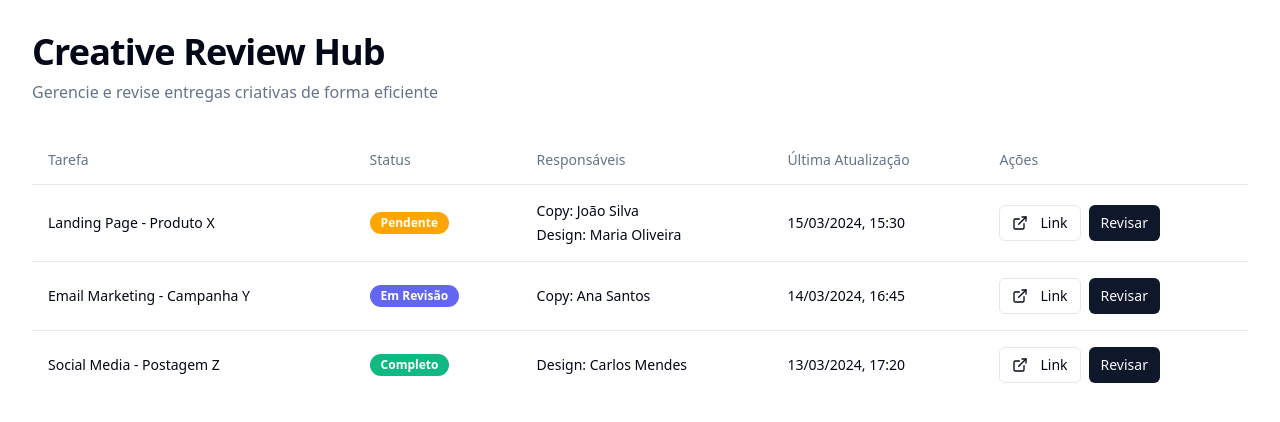
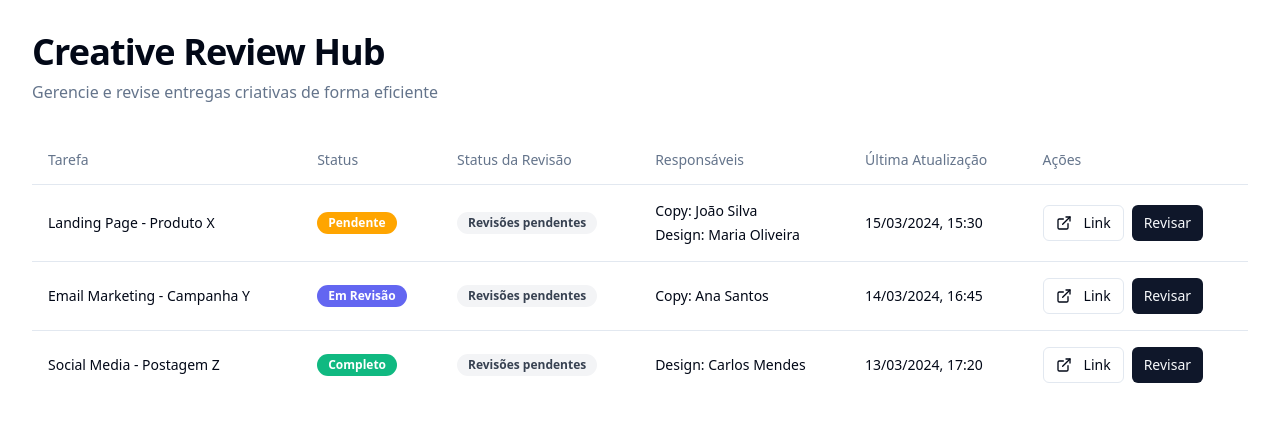
Before and after one commit to le0nam6/creative-checklist-hub, a React (Vite) app: page / in a window 1280 px wide. Shown: the top 422 px of the page. Built offline with nearby package versions, Linux system fonts and the light colour scheme.

Commit message:
Fix Review Summary scroll and add review status
The Review Summary component now addresses a scrolling bug.  Additionally, it will display the review status (copy, design, or both pending) and a button to easily access the complete feedback summary from each task on the main screen.

```diff
--- a/src/components/ReviewSummary.tsx
+++ b/src/components/ReviewSummary.tsx
@@ -16,7 +16,7 @@ export const ReviewSummary = ({ items, isOpen, onClose }: ReviewSummaryProps) =>
 
   return (
     <Dialog open={isOpen} onOpenChange={onClose}>
-      <DialogContent className="max-w-2xl max-h-[80vh]">
+      <DialogContent className="max-w-2xl">
         <DialogHeader>
           <DialogTitle>Resumo da Revisão</DialogTitle>
           <DialogDescription>
@@ -24,8 +24,9 @@ export const ReviewSummary = ({ items, isOpen, onClose }: ReviewSummaryProps) =>
           </DialogDescription>
         </DialogHeader>
 
-        <ScrollArea className="h-[500px] pr-4">
-          <div className="space-y-6">
+        <div className="mt-4">
+          <ScrollArea className="h-[60vh]">
+            <div className="space-y-6 pr-4">
               {feedbackItems.map((item) => (
                 <div
                   key={item.id}
@@ -46,6 +47,7 @@ export const ReviewSummary = ({ items, isOpen, onClose }: ReviewSummaryProps) =>
               ))}
             </div>
           </ScrollArea>
+        </div>
       </DialogContent>
     </Dialog>
   );
--- a/src/components/TaskTable.tsx
+++ b/src/components/TaskTable.tsx
@@ -5,7 +5,8 @@ import { Task } from '@/types';
 import { formatDate } from '@/lib/utils';
 import { Badge } from '@/components/ui/badge';
 import { Button } from '@/components/ui/button';
-import { ExternalLink } from 'lucide-react';
+import { ExternalLink, FileText } from 'lucide-react';
+import { ReviewSummary } from './ReviewSummary';
 
 interface TaskTableProps {
   tasks: Task[];
@@ -13,6 +14,22 @@ interface TaskTableProps {
 }
 
 export const TaskTable = ({ tasks, onTaskSelect }: TaskTableProps) => {
+  const [selectedTaskForSummary, setSelectedTaskForSummary] = useState<Task | null>(null);
+
+  const getReviewStatus = (task: Task) => {
+    const hasCopyReview = task.copyReviewStatus === 'completed';
+    const hasDesignReview = task.designReviewStatus === 'completed';
+
+    if (hasCopyReview && hasDesignReview) {
+      return { label: 'Todas revisões completas', className: 'bg-green-100 text-green-700' };
+    } else if (hasCopyReview) {
+      return { label: 'Copy revisado', className: 'bg-blue-100 text-blue-700' };
+    } else if (hasDesignReview) {
+      return { label: 'Design revisado', className: 'bg-purple-100 text-purple-700' };
+    }
+    return { label: 'Revisões pendentes', className: 'bg-gray-100 text-gray-700' };
+  };
+
   return (
     <div className="w-full overflow-auto animate-fadeIn">
       <Table>
@@ -20,13 +37,17 @@ export const TaskTable = ({ tasks, onTaskSelect }: TaskTableProps) => {
           <TableRow>
             <TableHead>Tarefa</TableHead>
             <TableHead>Status</TableHead>
+            <TableHead>Status da Revisão</TableHead>
             <TableHead>Responsáveis</TableHead>
             <TableHead>Última Atualização</TableHead>
             <TableHead>Ações</TableHead>
           </TableRow>
         </TableHeader>
         <TableBody>
-          {tasks.map((task) => (
+          {tasks.map((task) => {
+            const reviewStatus = getReviewStatus(task);
+
+            return (
               <TableRow key={task.id} className="hover:bg-muted/50 transition-colors">
                 <TableCell className="font-medium">{task.title}</TableCell>
                 <TableCell>
@@ -44,6 +65,11 @@ export const TaskTable = ({ tasks, onTaskSelect }: TaskTableProps) => {
                   </Badge>
                 </TableCell>
                 <TableCell>
+                  <Badge className={reviewStatus.className} variant="secondary">
+                    {reviewStatus.label}
+                  </Badge>
+                </TableCell>
+                <TableCell>
                   <div className="flex flex-col gap-1 text-sm">
                     {task.copywriter && <span>Copy: {task.copywriter}</span>}
                     {task.designer && <span>Design: {task.designer}</span>}
@@ -58,15 +84,32 @@ export const TaskTable = ({ tasks, onTaskSelect }: TaskTableProps) => {
                         Link
                       </a>
                     </Button>
+                    {task.hasReviews && (
+                      <Button
+                        variant="outline"
+                        size="sm"
+                        onClick={() => setSelectedTaskForSummary(task)}
+                      >
+                        <FileText className="w-4 h-4 mr-1" />
+                        Ver Feedback
+                      </Button>
+                    )}
                     <Button onClick={() => onTaskSelect(task)} size="sm">
                       Revisar
                     </Button>
                   </div>
                 </TableCell>
               </TableRow>
-          ))}
+            );
+          })}
         </TableBody>
       </Table>
+
+      <ReviewSummary
+        items={selectedTaskForSummary?.reviews || []}
+        isOpen={!!selectedTaskForSummary}
+        onClose={() => setSelectedTaskForSummary(null)}
+      />
     </div>
   );
 };
--- a/src/types/index.ts
+++ b/src/types/index.ts
@@ -1,5 +1,6 @@
 
 export type Status = 'pending' | 'complete' | 'review';
+export type ReviewStatus = 'pending' | 'completed';
 
 export type Task = {
   id: string;
@@ -12,6 +13,10 @@ export type Task = {
   designer?: string;
   createdAt: string;
   updatedAt: string;
+  copyReviewStatus?: ReviewStatus;
+  designReviewStatus?: ReviewStatus;
+  hasReviews?: boolean;
+  reviews?: ChecklistItem[];
 };
 
 export type ChecklistItem = {
```
Lines whose indentation alone changed are shown as unchanged.
